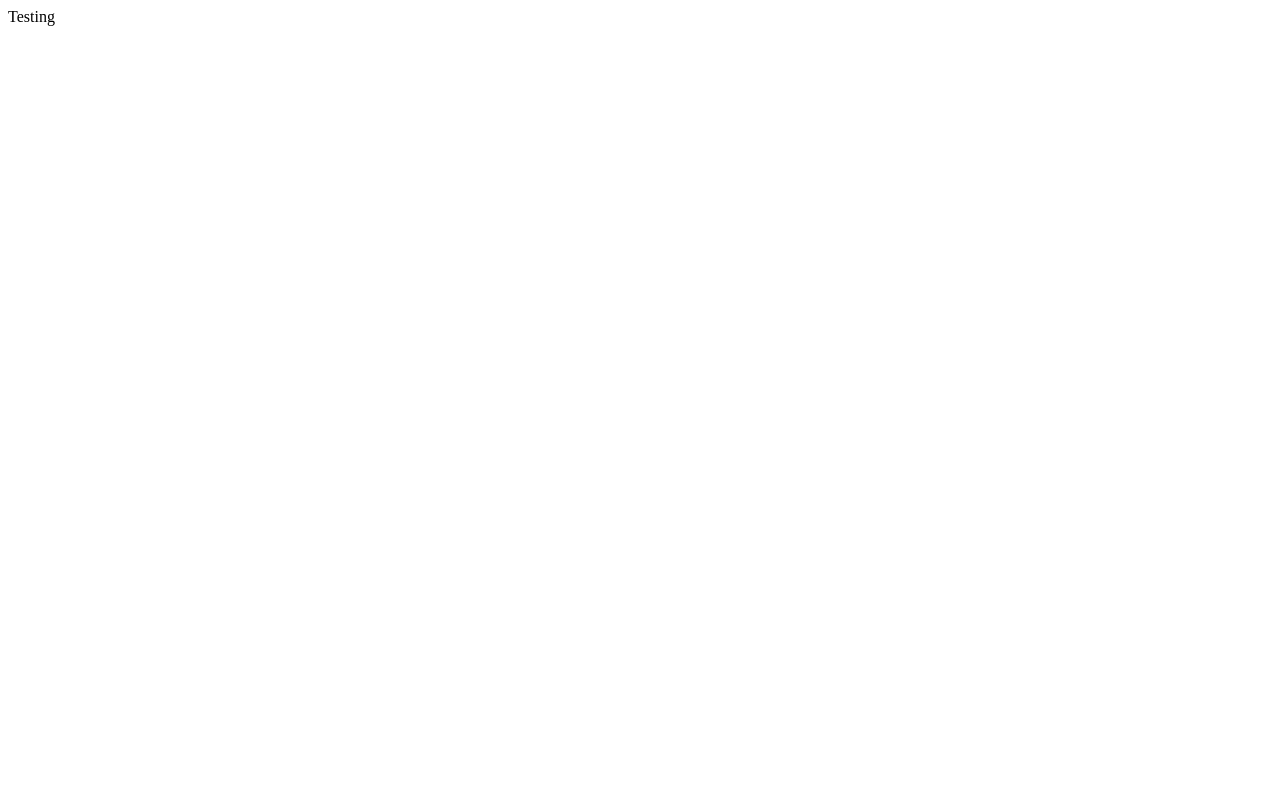
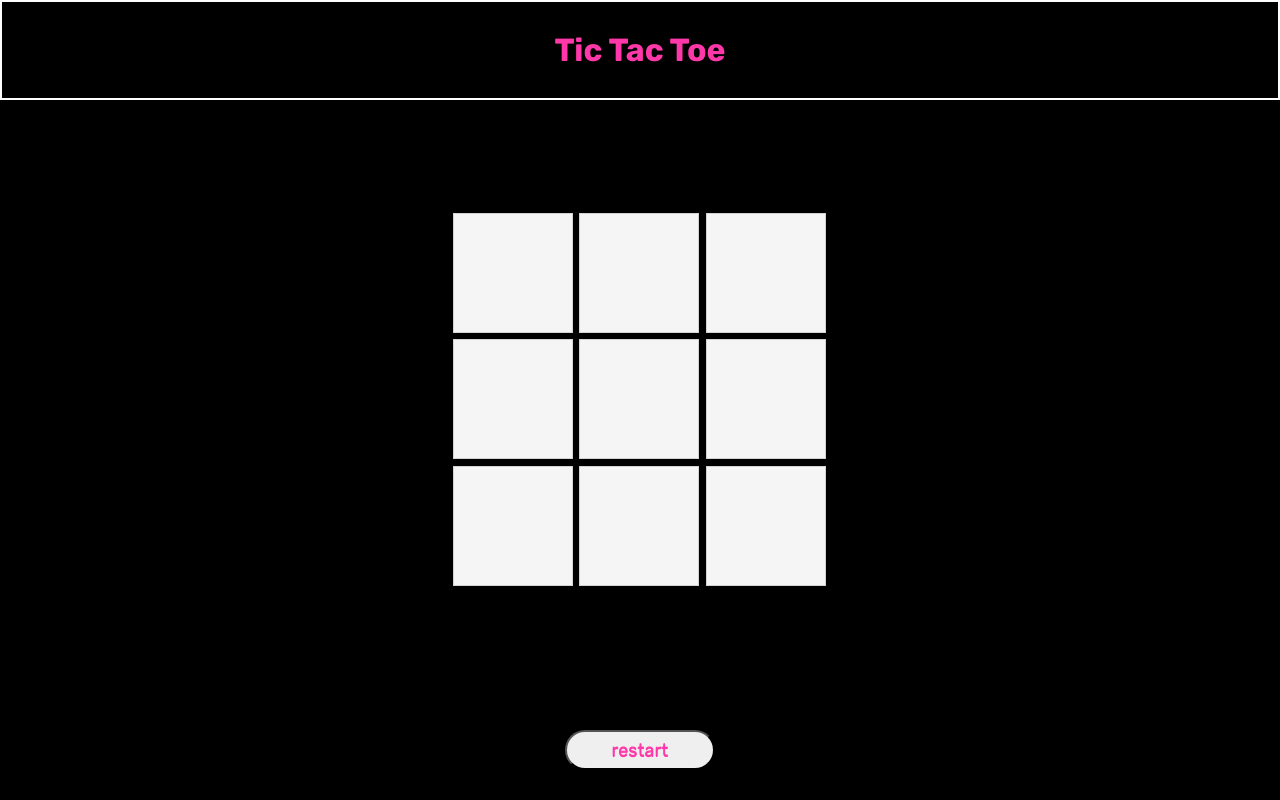
Before and after one commit to devnchill/ttt, a plain HTML site: page index.html in a window 1280 px wide. Drawn offline with Linux system fonts and the light colour scheme.

Commit message:
setting up html and css for Tic Tac Toe board

```diff
--- a/app.js
+++ b/app.js
@@ -47,6 +47,7 @@ const gameFlow = (function () {
   // Separate each task into its own IIFE
   const takeInputs = (function () {
     return function () {
+      //here test input is an array , so i'm basically using it for testing purpose , i'll remove it , moveIndex helps to change the user input automatically
       if (moveIndex >= testInputs.length) {
         console.log("All test inputs have been used. Ending the game.");
         gameOver = true;
@@ -123,3 +124,8 @@ const gameFlow = (function () {
   // Start the game
   play();
 })();
+
+const domBoard = {
+  //this function will display the content of board array on webpage
+  renderBoard: () => {},
+};
--- a/index.html
+++ b/index.html
@@ -5,9 +5,30 @@
     <meta name="viewport" content="width=device-width, initial-scale=1.0" />
     <title>Tic Tac Toe</title>
     <link rel="stylesheet" href="style.css" />
+    <style>
+      @import url("https://fonts.googleapis.com/css2?family=Handlee&family=Rubik:ital,wght@0,300..900;1,300..900&display=swap");
+    </style>
     <script src="app.js" defer></script>
   </head>
   <body>
-    Testing
+    <header>
+      <h1>Tic Tac Toe</h1>
+    </header>
+    <main>
+      <div id="board">
+        <div class="cell" data-value="1"></div>
+        <div class="cell" data-value="2"></div>
+        <div class="cell" data-value="3"></div>
+        <div class="cell" data-value="4"></div>
+        <div class="cell" data-value="5"></div>
+        <div class="cell" data-value="6"></div>
+        <div class="cell" data-value="7"></div>
+        <div class="cell" data-value="8"></div>
+        <div class="cell" data-value="9"></div>
+      </div>
+    </main>
+    <footer>
+      <input type="button" name="restart" id="restart" value="restart" />
+    </footer>
   </body>
 </html>
--- a/style.css
+++ b/style.css
@@ -0,0 +1,138 @@
+/* 1. Use a more-intuitive box-sizing model */
+*,
+*::before,
+*::after {
+  box-sizing: border-box;
+}
+
+/* 2. Remove default margin */
+* {
+  margin: 0;
+}
+
+body {
+  /* 3. Add accessible line-height */
+  line-height: 1.5;
+  /* 4. Improve text rendering */
+  -webkit-font-smoothing: antialiased;
+}
+
+/* 5. Improve media defaults */
+img,
+picture,
+video,
+canvas,
+svg {
+  display: block;
+  max-width: 100%;
+}
+
+/* 6. Inherit fonts for form controls */
+input,
+button,
+textarea,
+select {
+  font: inherit;
+}
+
+/* 7. Avoid text overflows */
+p,
+h1,
+h2,
+h3,
+h4,
+h5,
+h6 {
+  overflow-wrap: break-word;
+}
+
+/* 8. Improve line wrapping */
+p {
+  text-wrap: pretty;
+}
+h1,
+h2,
+h3,
+h4,
+h5,
+h6 {
+  text-wrap: balance;
+}
+
+/*
+  9. Create a root stacking context
+*/
+#root,
+#__next {
+  isolation: isolate;
+}
+
+/*------------------------------------My Css begins here--------------------------------------------------*/
+:root {
+  --dark-bg: #000;
+  --neon-pink: #ff38a9;
+  --neon-blue: #a3ffea;
+}
+html,
+body {
+  height: 100%;
+  background-color: var(--dark-bg);
+}
+body {
+  display: grid;
+  grid-template-rows: auto 1fr 100px;
+}
+header {
+  border: 2px solid white;
+  font-family: "Rubik", Verdana, Geneva, Tahoma, sans-serif;
+  text-align: center;
+  color: var(--neon-pink);
+  padding: 1.5rem;
+}
+main {
+  display: flex;
+  justify-content: center;
+  align-items: center;
+}
+#board {
+  width: 375px;
+  height: 375px;
+  display: grid;
+  grid-template-columns: repeat(3, 1fr);
+  grid-gap: 5px;
+}
+.cell {
+  width: 120px;
+  height: 120px;
+  border: 1px solid #d3d3d3;
+  background-color: #f5f5f5;
+  font-size: 40px;
+  display: flex;
+  justify-content: center;
+  align-items: center;
+}
+
+.cell:hover {
+  background-color: #ffffe0;
+}
+footer {
+  display: flex;
+  align-items: center;
+}
+#restart {
+  font-family: "Rubik", Verdana, Geneva, Tahoma, sans-serif;
+  text-shadow: 0 1px;
+  color: var(--neon-pink);
+  display: block;
+  margin-left: auto;
+  margin-right: auto;
+  height: 40px;
+  width: 150px;
+  border-radius: 40px;
+  font-size: 18px;
+}
+
+#restart:hover {
+  background-color: var(--dark-bg);
+  color: var(--neon-blue);
+}
```
